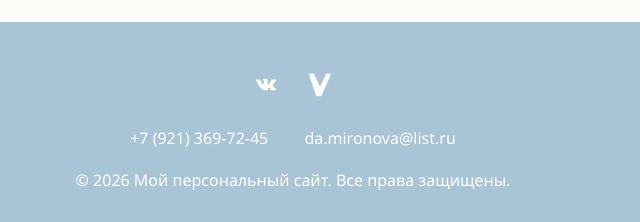
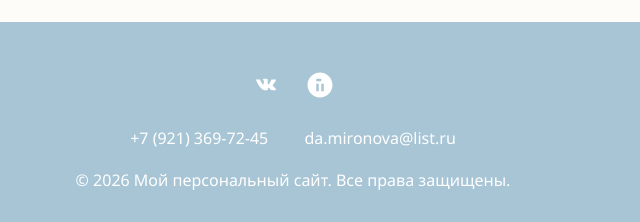
Before and after one commit to mironovadasha/website, a plain HTML site: page index.html in a window 1280 px wide. Shown: the part 3911-4133 px from the top of the page, 347-987 px from the left. Drawn offline with Linux system fonts and the light colour scheme.

Commit message:
Update index.html

```diff
--- a/index.html
+++ b/index.html
@@ -499,9 +499,9 @@ nav ul {
                     <path d="M12.785 16.241s.288-.032.435-.194c.136-.148.132-.427.132-.427s-.019-1.302.576-1.49c.586-.186 1.338 1.235 2.134 1.782.602.413 1.058.322 1.058.322l2.127-.03s1.113-.069.586-.95c-.043-.072-.306-.65-1.578-1.83-1.33-1.235-1.152-1.035.45-3.176.975-1.3 1.365-2.096 1.243-2.436-.117-.325-.836-.239-.836-.239l-2.39.015s-.177-.024-.307.055c-.128.078-.21.259-.21.259s-.378 1.008-.883 1.864c-1.063 1.803-1.49 1.896-1.665 1.782-.408-.265-.306-1.063-.306-1.632 0-1.776.27-2.514-.523-2.705-.264-.063-.458-.105-1.132-.112-.865-.009-1.596.003-2.01.205-.276.135-.489.436-.359.453.16.021.523.098.716.36.248.338.239 1.098.239 1.098s.143 2.09-.333 2.349c-.327.178-.775-.185-1.736-1.843-.492-.849-.863-1.786-.863-1.786s-.072-.176-.2-.271c-.155-.115-.372-.151-.372-.151l-2.27.015s-.341.01-.467.159c-.111.132-.009.406-.009.406s1.773 4.143 3.775 6.223c1.84 1.912 3.93 1.784 3.93 1.784h.947z"/>
                 </svg>
             </a>
-                <a href="https://max.ru" target="_blank" title="Max">
+                 <a href="https://max.ru" target="_blank" title="Max">
         <svg width="30" height="30" viewBox="0 0 24 24" fill="currentColor">
-            <path d="M3 3h4l5 10L17 3h4L13 21h-4L3 3z"/>
+            <path d="M12 2C6.48 2 2 6.48 2 12s4.48 10 10 10 10-4.48 10-10S17.52 2 12 2zm-1 15h-2v-6h2v6zm4 0h-2v-6h2v6zm-2-8h-4V7h4v2z"/>
         </svg>
     </a>
         </div>
```
